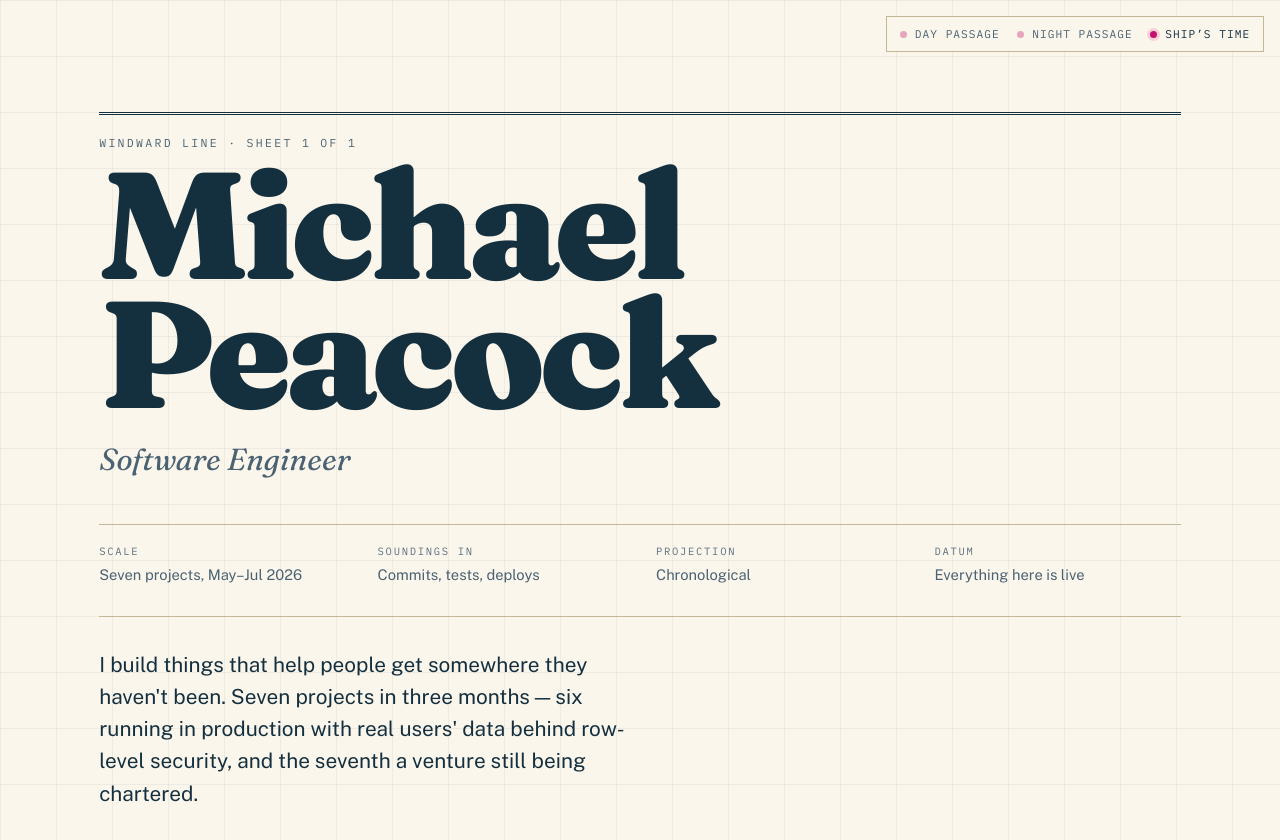
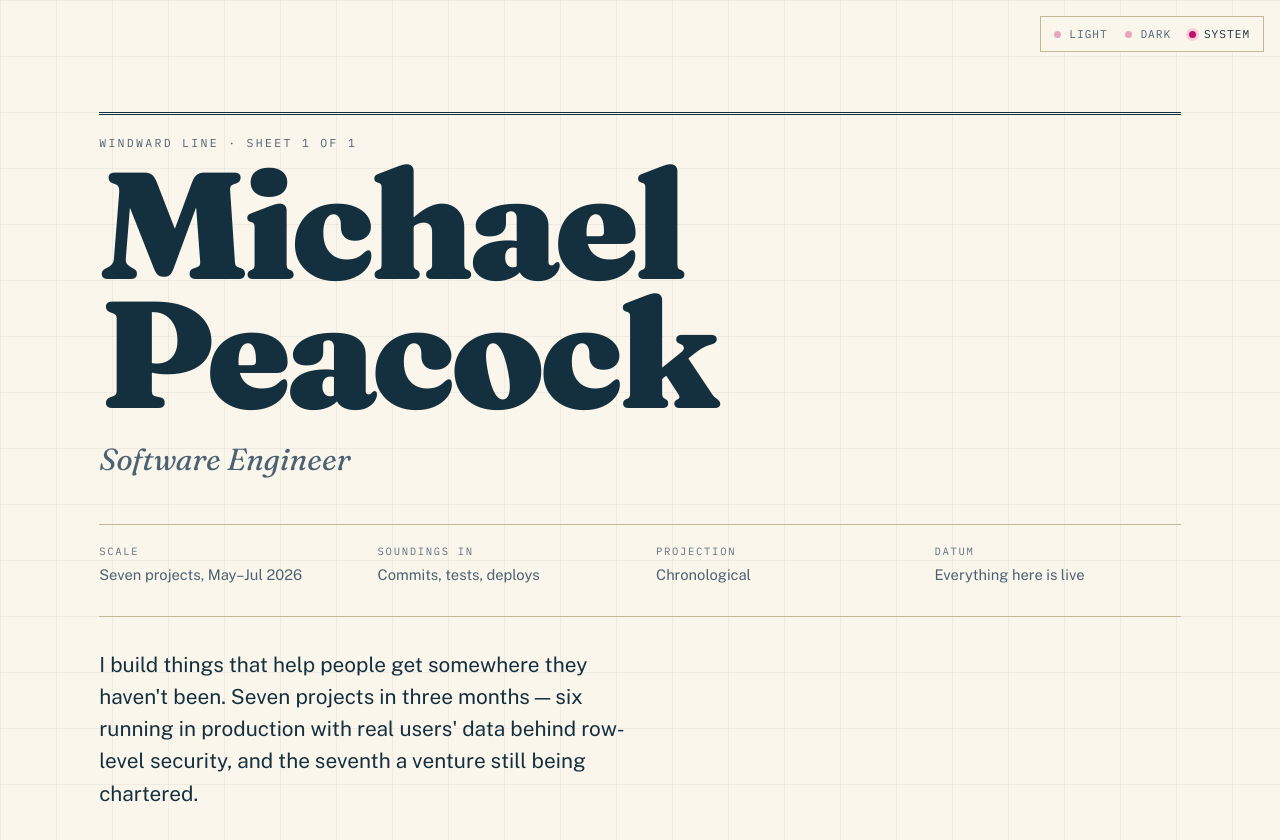
Before and after one commit to windwardline/portfolio, a plain HTML site: page index.html in a window 1280 px wide. Shown: the top 840 px of the page. Drawn offline with nearby package versions, Linux system fonts and the light colour scheme.

Commit message:
chore: family standards — plain lamp labels, tagged contact subject (#7)

```diff
--- a/index.html
+++ b/index.html
@@ -24,13 +24,13 @@
 
 <div class="lamp" role="group" aria-label="Lamp">
   <button class="lamp__opt" type="button" data-set-theme="day" aria-pressed="false">
-    <span class="lamp__dot" aria-hidden="true"></span><span class="lamp__text">Day passage</span>
+    <span class="lamp__dot" aria-hidden="true"></span><span class="lamp__text">Light</span>
   </button>
   <button class="lamp__opt" type="button" data-set-theme="night" aria-pressed="false">
-    <span class="lamp__dot" aria-hidden="true"></span><span class="lamp__text">Night passage</span>
+    <span class="lamp__dot" aria-hidden="true"></span><span class="lamp__text">Dark</span>
   </button>
   <button class="lamp__opt" type="button" data-set-theme="system" aria-pressed="true">
-    <span class="lamp__dot" aria-hidden="true"></span><span class="lamp__text">Ship&rsquo;s time</span>
+    <span class="lamp__dot" aria-hidden="true"></span><span class="lamp__text">System</span>
   </button>
 </div>
 
```
